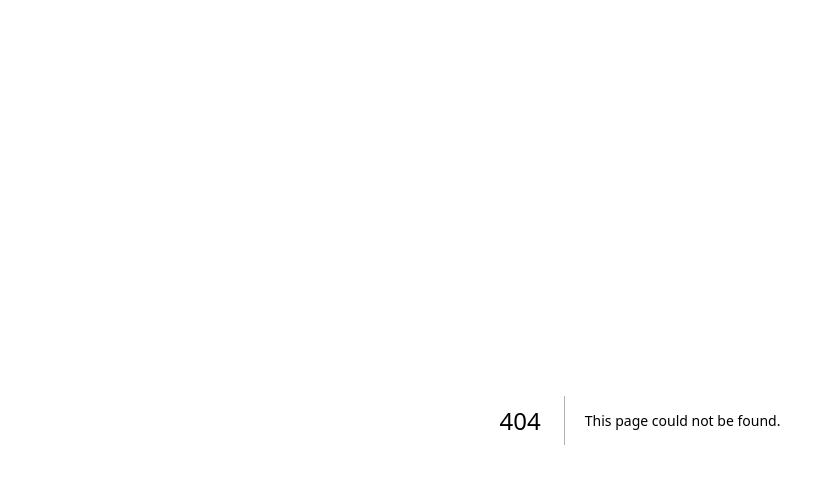
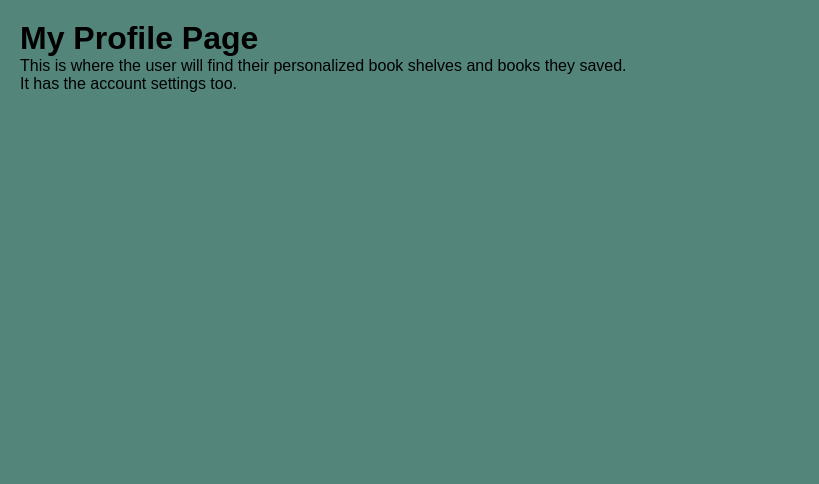
Before and after one commit to JLionPerez/books, a Next.js app: page /profile in a window 1280 px wide. Before the commit this address had no page. Shown: the top 484 px of the page, without its empty margins (0-819 px from the left). Built offline with nearby package versions, Linux system fonts and the light colour scheme.

Commit message:
Change naming conventions + Add descriptions for each page

```diff
--- a/app/my-shelves/page.js
+++ /dev/null
@@ -1,3 +0,0 @@
-export default function Shelves() {
-    return <h1>My Shelves</h1>
-}
--- /dev/null
+++ b/app/profile/page.js
@@ -0,0 +1,9 @@
+export default function Profile() {
+    return (
+        <>
+            <h1>My Profile Page</h1>
+            <p>This is where the user will find their personalized book shelves and books they saved.</p>
+            <p>It has the account settings too.</p>
+        </>
+    )
+}
```
Also changed, not shown: app/settings/page.js (+6 -1 lines).
